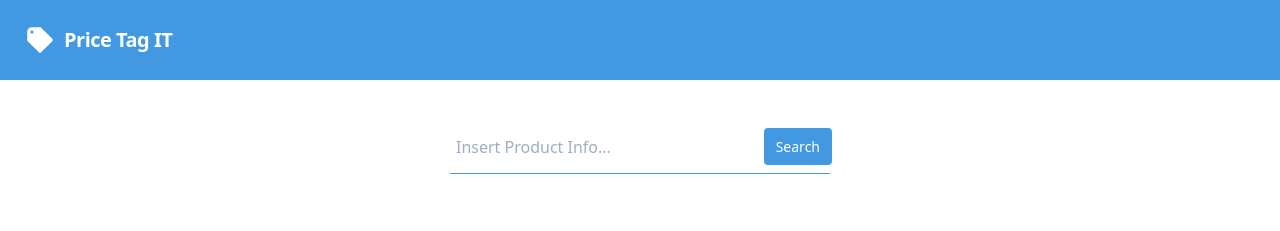
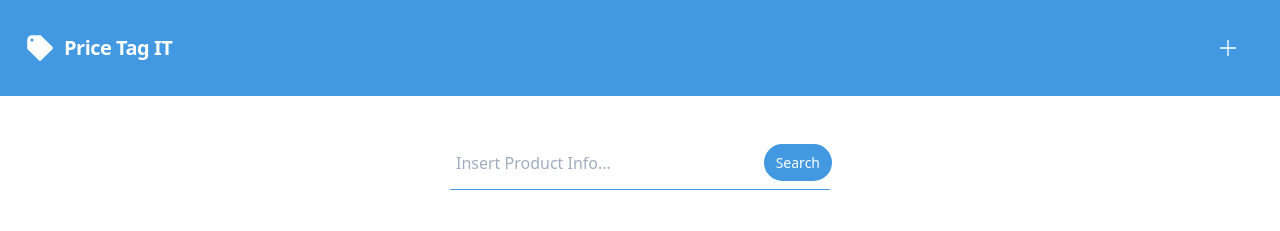
Before and after one commit to rubendgpedrosa/PriceTagIt, a React (Create React App) app: page / in a window 1280 px wide. Shown: the top 231 px of the page. Built offline with nearby package versions, Linux system fonts and the light colour scheme; no server answers.

Commit message:
Navbar addition and delete button

```diff
--- a/src/components/NavBar.js
+++ b/src/components/NavBar.js
@@ -6,11 +6,15 @@ const ProductCard = ({ product }) => {
         <nav className="flex items-center justify-between flex-wrap bg-blue-500 p-6">
         <div className="flex items-center flex-shrink-0 text-white mr-6">
         <svg className="h-8 w-8 mr-2" xmlns="http://www.w3.org/2000/svg" viewBox="0 0 20 20" fill="currentColor">
-        <path fill-rule="evenodd" d="M17.707 9.293a1 1 0 010 1.414l-7 7a1 1 0 01-1.414 0l-7-7A.997.997 0 012 10V5a3 3 0 013-3h5c.256 0 .512.098.707.293l7 7zM5 6a1 1 0 100-2 1 1 0 000 2z" clip-rule="evenodd" />
+        <path d="M17.707 9.293a1 1 0 010 1.414l-7 7a1 1 0 01-1.414 0l-7-7A.997.997 0 012 10V5a3 3 0 013-3h5c.256 0 .512.098.707.293l7 7zM5 6a1 1 0 100-2 1 1 0 000 2z" />
         </svg>
         <span className="font-semibold text-xl tracking-tight">Price Tag IT</span>
         </div>
-
+        <button className="flex-shrink-0 bg-blue-500 hover:bg-blue-700 border-blue-500 hover:border-blue-700 text-sm border-4 text-white py-1 px-2 rounded">
+        <svg className="h-8 w-8" xmlns="http://www.w3.org/2000/svg" fill="none" viewBox="0 0 24 24" stroke="white">
+        <path d="M12 6v6m0 0v6m0-6h6m-6 0H6" />
+        </svg>
+        </button>
         </nav>
     </div>
   )
--- a/src/components/ProductCard.js
+++ b/src/components/ProductCard.js
@@ -2,8 +2,13 @@ import React from 'react';
 
 const ProductCard = ({ product }) => {
   return (
-    <div>
-      <div className="flex items-center max-w-sm border-solid border-l-8 border-blue-200 border mb-4 mx-auto flex p-4 rounded-md">
+    <div className="relative">
+      <div className="static flex items-center max-w-sm border-solid border-l-8 border-blue-200 border mb-4 mx-auto flex p-4 rounded-md">
+      <button className="absolute right-0 top-0 text-red-500 rounded-full p-2">
+        <svg className="h-6 w-6" xmlns="http://www.w3.org/2000/svg" fill="none" viewBox="0 0 24 24" stroke="currentColor">
+        <path stroke-linecap="round" stroke-linejoin="round" stroke-width="2" d="M19 7l-.867 12.142A2 2 0 0116.138 21H7.862a2 2 0 01-1.995-1.858L5 7m5 4v6m4-6v6m1-10V4a1 1 0 00-1-1h-4a1 1 0 00-1 1v3M4 7h16" />
+        </svg>
+        </button>
         <div className="w-1/4 flex-shrink-0">
           <img className="border-solid border-2 border-gray-200 h-20 w-20 bg-white rounded-full p-2" alt="" src={'/img/'+product.src}/>
         </div>
--- a/src/components/ProductSearch.js
+++ b/src/components/ProductSearch.js
@@ -14,7 +14,7 @@ const ProductSearch = ({ searchText }) => {
         <div className="flex items-center border-b border-b-2 border-blue-500 py-2">
         <input onChange={e => setText(e.target.value)} className="appearance-none bg-transparent border-none w-full text-gray-700 mr-3 py-1 px-2 leading-tight focus:outline-none"
         type="text" placeholder="Insert Product Info..." />
-        <button className="flex-shrink-0 bg-blue-500 hover:bg-blue-700 border-blue-500 hover:border-blue-700 text-sm border-4 text-white py-1 px-2 rounded" type="submit">
+        <button className="flex-shrink-0 bg-blue-500 hover:bg-blue-700 border-blue-500 hover:border-blue-700 text-sm border-4 text-white py-1 px-2 rounded-full" type="submit">
       Search
       </button>
       </div>
```
